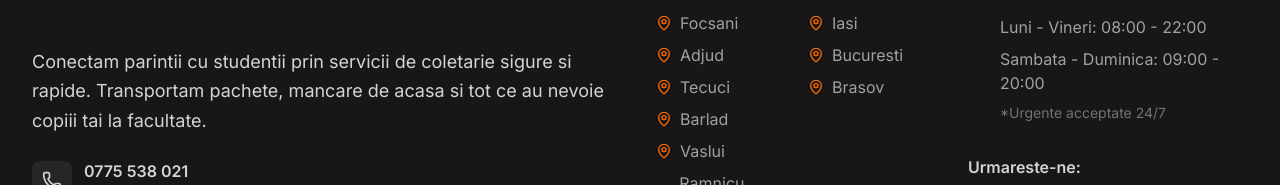
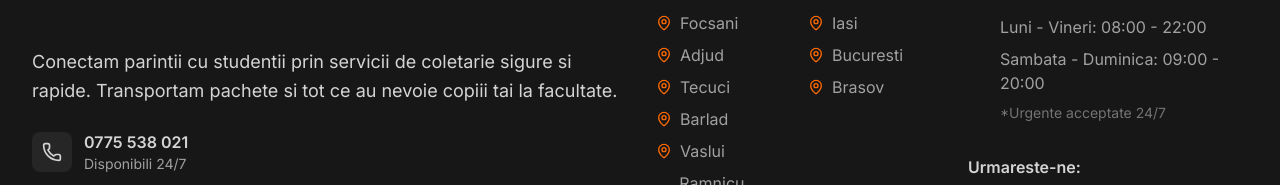
Before and after one commit to mateismarius/coletul-studentului, a Next.js app: page / in a window 1280 px wide. Shown: the part 5189-5374 px from the top of the page. Built offline with nearby package versions, Linux system fonts and the light colour scheme; a web font is replaced by a local one.

Commit message:
Update Footer.tsx
update footer

```diff
--- a/components/layout/Footer.tsx
+++ b/components/layout/Footer.tsx
@@ -65,7 +65,7 @@ export default function Footer() {
 
                             <p className="text-neutral-300 mb-6 text-lg leading-relaxed">
                                 Conectam parintii cu studentii prin servicii de coletarie sigure si rapide.
-                                Transportam pachete, mancare de acasa si tot ce au nevoie copiii tai la facultate.
+                                Transportam pachete si tot ce au nevoie copiii tai la facultate.
                             </p>
 
                             <div className="space-y-4">
```
